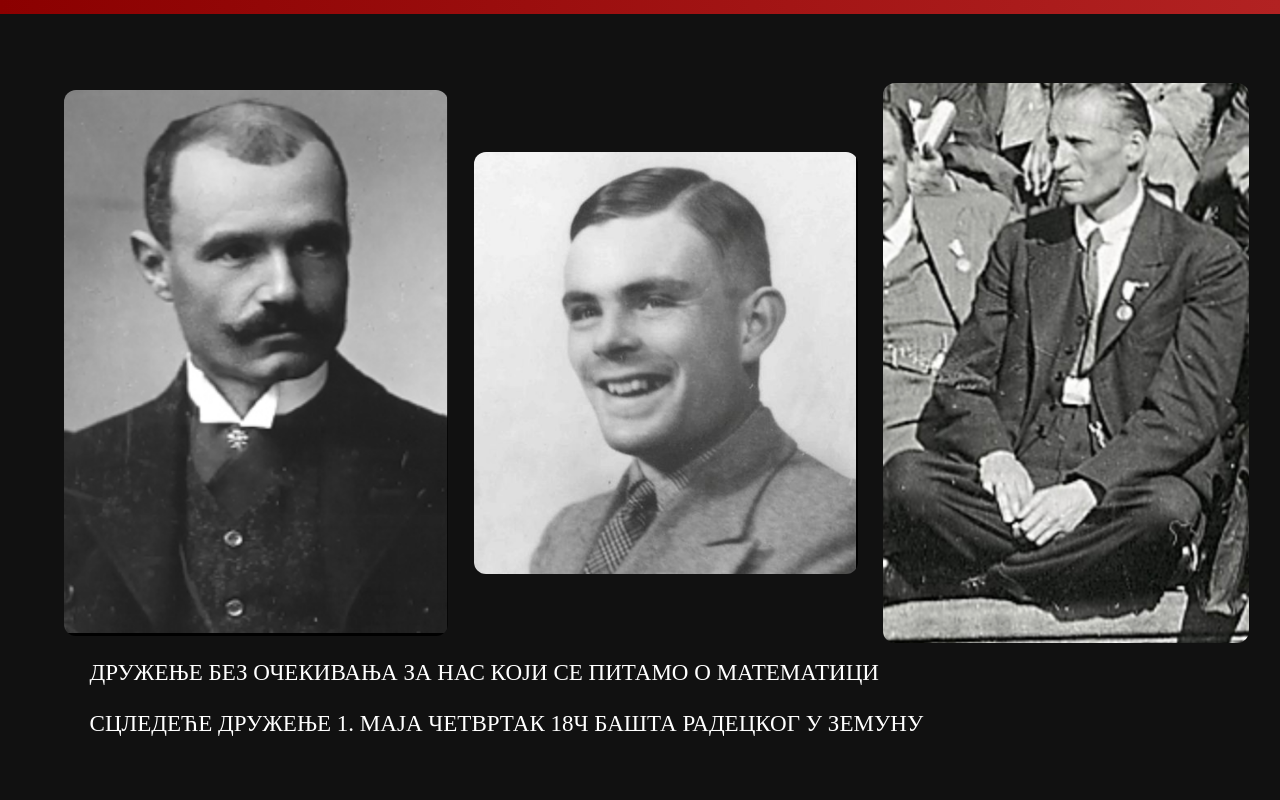
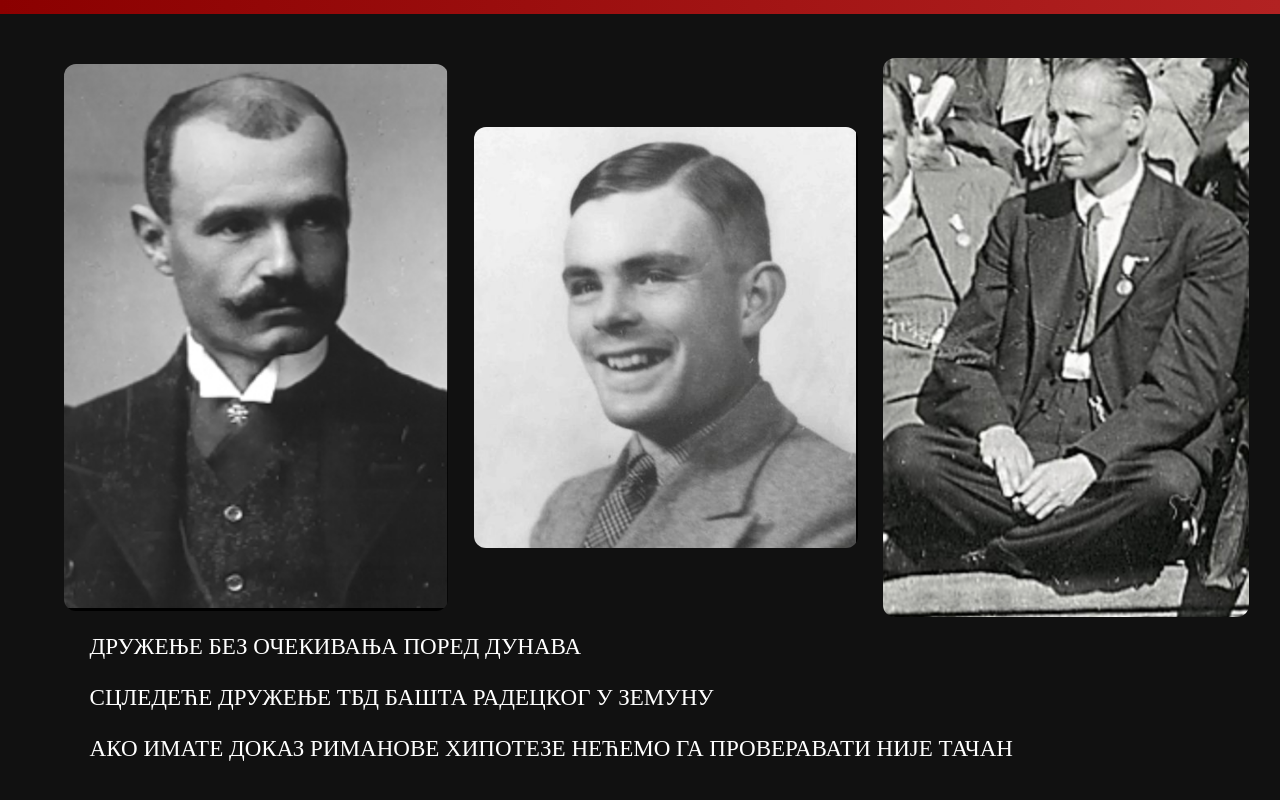
Before and after one commit to matematika-je-vremenska-serija-bitova/matematika-je-vremenska-serija-bitova.github.io, a plain HTML site: page index.html in a window 1280 px wide. Shown: the part 786-1586 px from the top of the page. Drawn offline with Linux system fonts and the light colour scheme; a web font is replaced by a local one.

Commit message:
jos popravki

```diff
--- a/index.html
+++ b/index.html
@@ -91,11 +91,11 @@
             <img src="brouwer.png" alt="Brouwer">
         </div>
 
-      <div class="independent-text">ДРУЖЕЊЕ БЕЗ ОЧЕКИВАЊА ЗА НАС КОЈИ СЕ ПИТАМО О МАТЕМАТИЦИ</div>
+      <div class="independent-text">ДРУЖЕЊЕ БЕЗ ОЧЕКИВАЊА ПОРЕД ДУНАВА</div>
 
-      <div class="independent-text">СЦЛЕДЕЋЕ ДРУЖЕЊЕ  1. МАЈА ЧЕТВРТАК 18Ч БАШТА РАДЕЦКОГ У ЗЕМУНУ</div> </div>
+      <div class="independent-text">СЦЛЕДЕЋЕ ДРУЖЕЊЕ ТБД БАШТА РАДЕЦКОГ У ЗЕМУНУ</div> </div>
 
-<!--   <div class="independent-text">АКО ИМАТЕ ДОКАЗ РИМАНОВЕ ХИПОТЕЗЕ НЕЋЕМО ГА ПРОВЕРАВАТИ НИЈЕ ТАЧАН</div> </div> -->
+   <div class="independent-text">АКО ИМАТЕ ДОКАЗ РИМАНОВЕ ХИПОТЕЗЕ НЕЋЕМО ГА ПРОВЕРАВАТИ НИЈЕ ТАЧАН</div> </div>
     </section>
 </body>
 </html>
```
